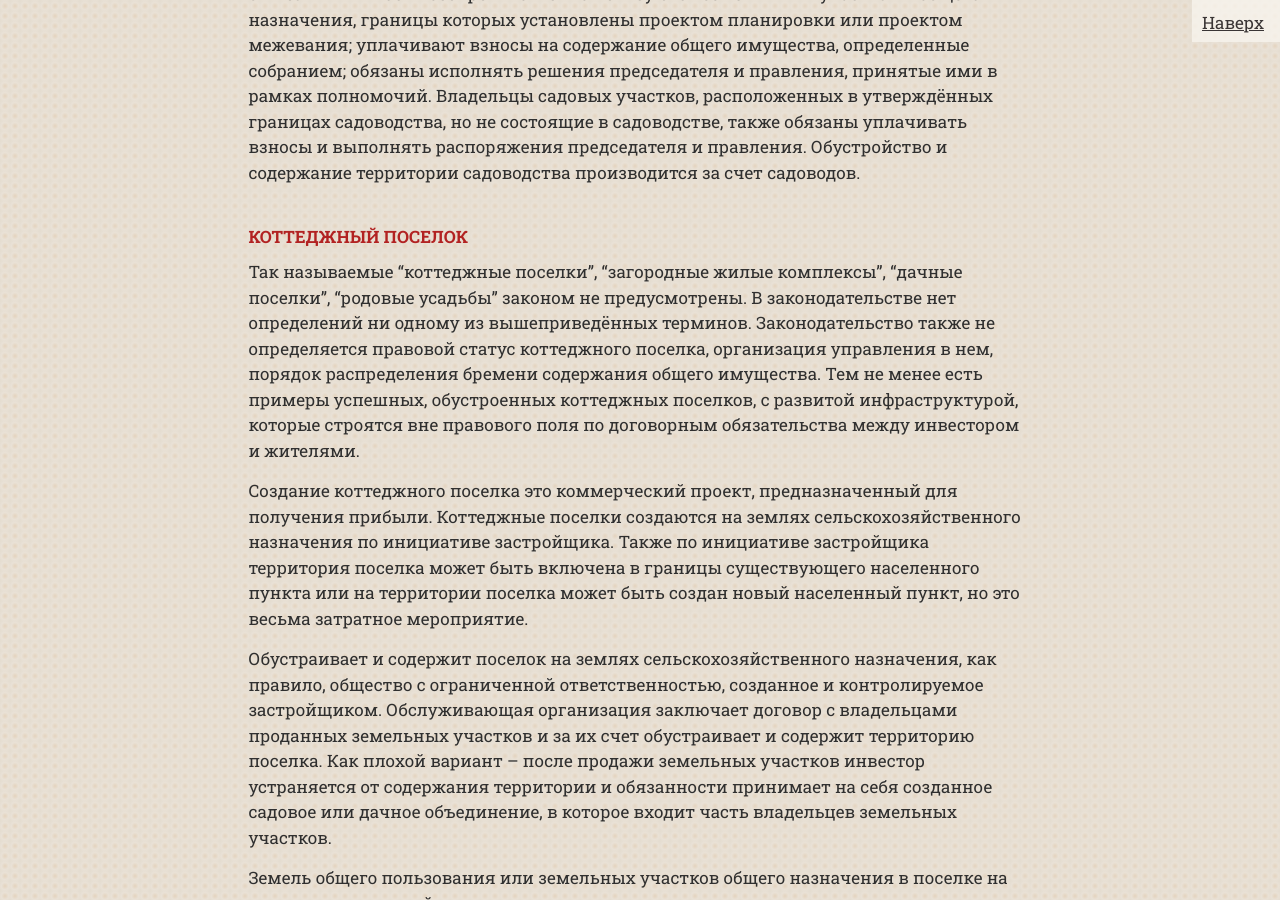
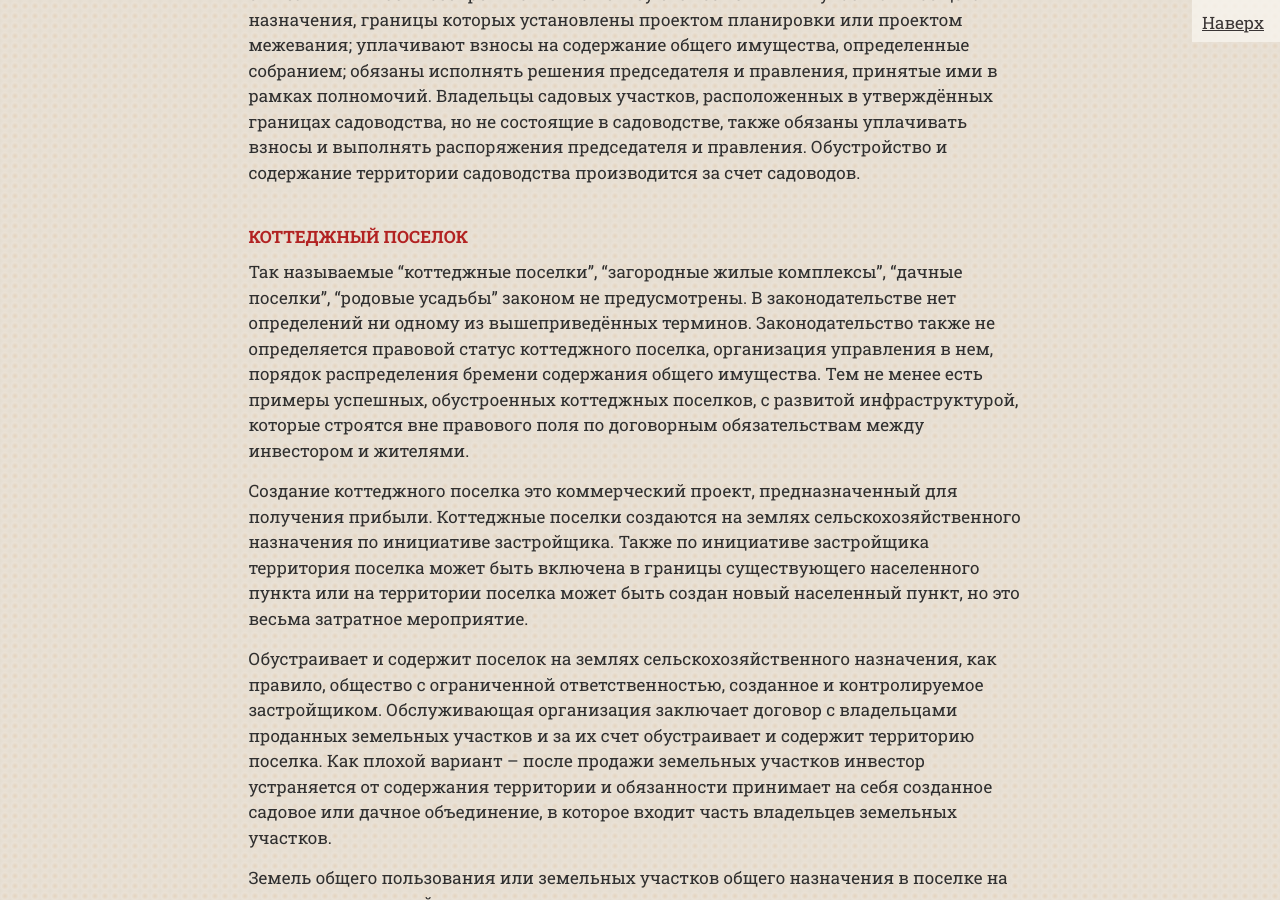
Before and after one commit to SergSi/land-use-art, a Jekyll site: the page built from _articles/2024-07-09-poselenie.md, in a window 1280 px wide and 900 px high, scrolled down 1399 px. Built offline with Jekyll 4.4.1, drawn with Linux system fonts in a browser that asks for light colours; some web fonts are replaced.

Commit message:
Update 10

```diff
--- a/_articles/2024-07-09-poselenie.md
+++ b/_articles/2024-07-09-poselenie.md
@@ -23,7 +23,7 @@
 
 # Коттеджный поселок
 
-Так называемые "коттеджные поселки", "загородные жилые комплексы", "дачные поселки", "родовые усадьбы" законом не предусмотрены. В законодательстве нет определений ни одному из вышеприведённых терминов. Законодательство также не определяется правовой статус коттеджного поселка, организация управления в нем, порядок распределения бремени содержания общего имущества. Тем не менее есть примеры успешных, обустроенных коттеджных поселков, с развитой инфраструктурой, которые строятся вне правового поля по договорным обязательства между инвестором и жителями.
+Так называемые "коттеджные поселки", "загородные жилые комплексы", "дачные поселки", "родовые усадьбы" законом не предусмотрены. В законодательстве нет определений ни одному из вышеприведённых терминов. Законодательство также не определяется правовой статус коттеджного поселка, организация управления в нем, порядок распределения бремени содержания общего имущества. Тем не менее есть примеры успешных, обустроенных коттеджных поселков, с развитой инфраструктурой, которые строятся вне правового поля по договорным обязательствам между инвестором и жителями.
 
 Создание коттеджного поселка это коммерческий проект, предназначенный для получения прибыли. Коттеджные поселки создаются на землях сельскохозяйственного назначения по инициативе застройщика. Также по инициативе застройщика территория поселка может быть включена в границы существующего населенного пункта или на территории поселка может быть создан новый населенный пункт, но это весьма затратное мероприятие.
 
```
Also changed, not shown: assets/img/posts/selo.jpg.
